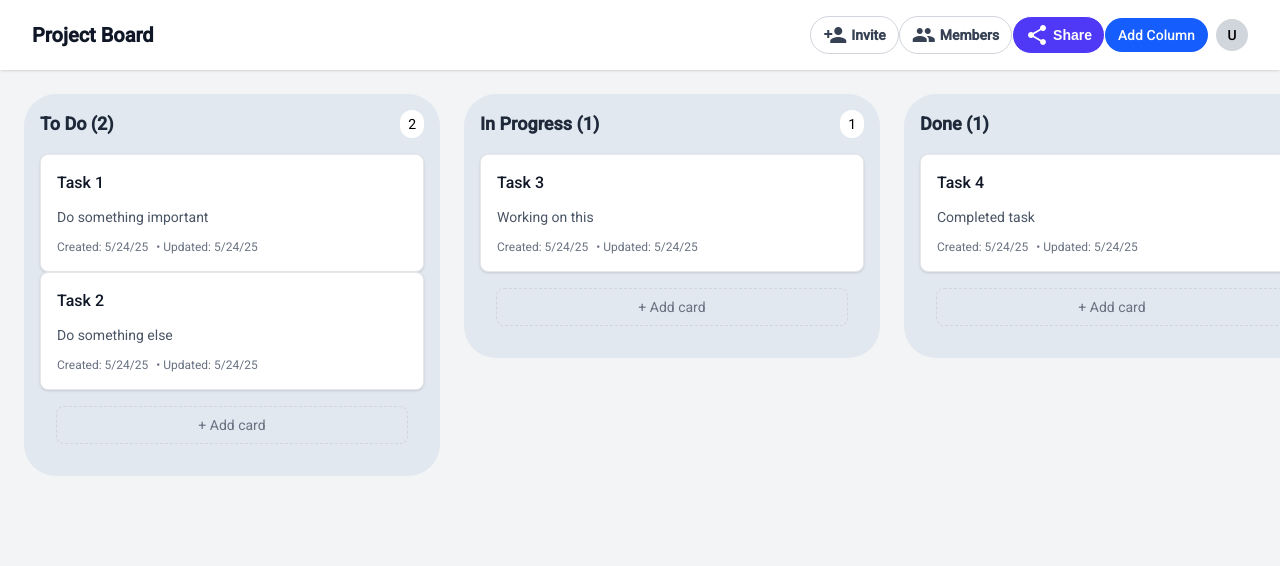
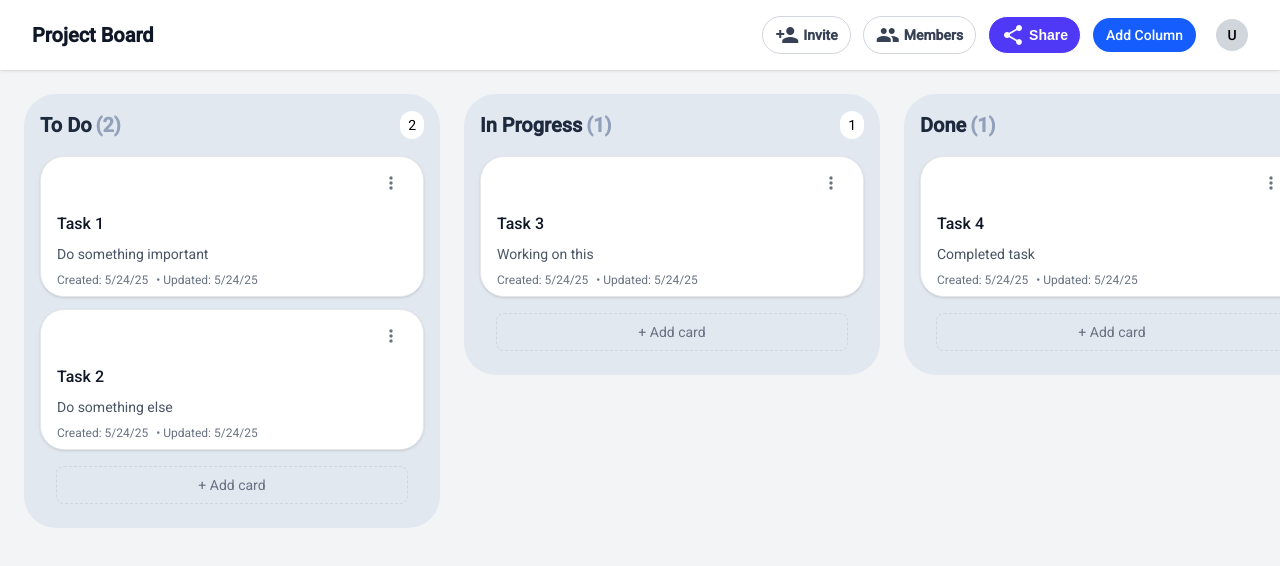
Before and after one commit to Abrarafi/kanban-board, an Angular app: page / in a window 1280 px wide. Shown: the top 566 px of the page. Built offline with nearby package versions, Linux system fonts and the light colour scheme.

Commit message:
add a menu for card

```diff
--- a/src/app/board/components/board-header/board-header.component.html
+++ b/src/app/board/components/board-header/board-header.component.html
@@ -3,7 +3,7 @@
       <div class="flex justify-between items-center">
         <h1 class="text-xl font-bold text-gray-900">{{ boardTitle }}</h1>
 
-        <div class="flex items-center space-x-2">
+        <div class="flex items-center space-x-2 gap-3">
           <!-- Invite Members Button -->
           @if(showActions){
             <button
--- a/src/app/board/components/card/card.component.html
+++ b/src/app/board/components/card/card.component.html
@@ -1,29 +1,73 @@
-<div class="bg-white p-4 rounded-lg shadow-sm border border-gray-200 hover:shadow-md transition-all">
-  <!-- Header -->
-  <div class="flex justify-between items-start mb-3">
-    <h3 class="text-base font-medium text-gray-900">{{ card.title }}</h3>
+<div class="bg-white px-2 py-1 rounded-3xl shadow-sm border border-gray-200 hover:shadow-md transition-all">
+  <div class="px-2 py-1 flex justify-between items-start">
     <div class="flex gap-2">
+      @if(card.priority) {
+        <span class="text-xs font-semibold px-2 py-1 rounded-full" [ngClass]="priorityClasses">
+          {{ card.priority }}
+        </span>
+      }
       @if(card.status) {
-        <span class="text-xs px-2 py-1 rounded-full" [ngClass]="statusClasses">
+        <span class="text-xs px-2 font-semibold py-1 rounded-full" [ngClass]="statusClasses">
           {{ card.status }}
         </span>
       }
-      @if(card.priority) {
-        <span class="text-xs px-2 py-1 rounded-full" [ngClass]="priorityClasses">
-          {{ card.priority }}
-        </span>
+    </div>
+
+    <div class="relative">
+      <button
+        (click)="toggleMenu()"
+        class="p-1 hover:bg-gray-100 rounded-full"
+        #menuButton
+      >
+        <mat-icon class="text-gray-500 text-xl">more_vert</mat-icon>
+      </button>
+
+      @if(isMenuOpen) {
+        <div
+          class="absolute right-0 mt-1 w-36 bg-white rounded-lg shadow-lg border border-gray-200 py-1 z-10"
+          (clickOutside)="closeMenu()"
+        >
+          <button
+            (click)="onEdit()"
+            class="w-full px-4 py-2 text-left text-sm text-gray-700 hover:bg-gray-100 flex items-center gap-2"
+          >
+            <mat-icon class="text-gray-500 text-base">edit</mat-icon>
+            Edit
+          </button>
+          <button
+            (click)="onMove()"
+            class="w-full px-4 py-2 text-left text-sm text-gray-700 hover:bg-gray-100 flex items-center gap-2"
+          >
+            <mat-icon class="text-gray-500 text-base">arrow_forward</mat-icon>
+            Move
+          </button>
+          <button
+            (click)="onDelete()"
+            class="w-full px-4 py-2 text-left text-sm  hover:bg-gray-100 flex items-center gap-2 text-red-600 hover:text-red-700"
+          >
+            <mat-icon class="text-base">delete</mat-icon>
+            Delete
+          </button>
+        </div>
       }
     </div>
   </div>
 
+  <!-- Title -->
+  <div class="px-2 py-1">
+    <h3 class="text-base font-medium text-gray-900">{{ card.title }}</h3>
+  </div>
+
   <!-- Description -->
   @if(card.description) {
-    <p class="text-sm text-gray-600 mb-3 line-clamp-2">{{ card.description }}</p>
+    <div class="px-2 py-1">
+      <p class="text-sm text-gray-600 line-clamp-2">{{ card.description }}</p>
+    </div>
   }
 
   <!-- Assignee -->
   @if(card.assignee) {
-    <div class="flex items-center mb-3">
+    <div class="px-2 py-1 flex items-center">
       @if(avatarUrl) {
         <img [src]="avatarUrl" [alt]="card.assignee.name"
              class="h-6 w-6 rounded-full mr-2 object-cover">
@@ -37,7 +81,7 @@
   }
 
   <!-- Footer -->
-  <div class="flex justify-between items-center text-xs text-gray-500">
+  <div class="px-2 py-1 flex justify-between items-center text-xs text-gray-500">
     <!-- Due Date -->
     @if(card.dueDate) {
       <div class="flex items-center">
--- a/src/app/board/components/card/card.component.ts
+++ b/src/app/board/components/card/card.component.ts
@@ -1,17 +1,64 @@
-import { Component, Input } from '@angular/core';
+import { Component, Input, Output, EventEmitter, ElementRef, ViewChild } from '@angular/core';
 import { DatePipe, NgClass } from '@angular/common';
 import { Card } from '../../models/card.model';
 import { MatIconModule } from '@angular/material/icon';
+import { MatDialog } from '@angular/material/dialog';
+import { CardDialogComponent } from '../card-dialog/card-dialog.component';
+import { ClickOutsideDirective } from '../../directives/click-outside.directive';
 
 @Component({
   selector: 'app-card',
   templateUrl: './card.component.html',
   styleUrls: ['./card.component.css'],
   standalone: true,
-  imports: [DatePipe, NgClass, MatIconModule]
+  imports: [DatePipe, NgClass, MatIconModule, ClickOutsideDirective]
 })
 export class CardComponent {
   @Input() card!: Card;
+  @Output() editCard = new EventEmitter<Card>();
+  @Output() moveCard = new EventEmitter<Card>();
+  @Output() deleteCard = new EventEmitter<Card>();
+  @ViewChild('menuButton') menuButton!: ElementRef;
+
+  isMenuOpen = false;
+
+  constructor(private dialog: MatDialog) {}
+
+  toggleMenu(): void {
+    this.isMenuOpen = !this.isMenuOpen;
+  }
+
+  closeMenu(): void {
+    this.isMenuOpen = false;
+  }
+
+  onEdit(): void {
+    this.closeMenu();
+    const dialogRef = this.dialog.open(CardDialogComponent, {
+      width: '500px',
+      data: {
+        mode: 'edit',
+        columnId: this.card.columnId,
+        card: this.card
+      }
+    });
+
+    dialogRef.afterClosed().subscribe(result => {
+      if (result) {
+        this.editCard.emit(result);
+      }
+    });
+  }
+
+  onMove(): void {
+    this.closeMenu();
+    this.moveCard.emit(this.card);
+  }
+
+  onDelete(): void {
+    this.closeMenu();
+    this.deleteCard.emit(this.card);
+  }
 
   get priorityClasses(): string {
     const classes: { [key: string]: string } = {
--- a/src/app/board/components/column/column.component.html
+++ b/src/app/board/components/column/column.component.html
@@ -7,24 +7,29 @@
   class="flex-shrink-0 w-[416px] bg-[#E2E8F0] rounded-4xl p-4  overflow-hidden"
 >
   <div class="flex justify-between items-center " [style.background-color]="column.color">
-    <h3 class="font-extrabold font- text-lg text-gray-800">{{ column.name }} ({{column.cards.length}})</h3>
+
+    <h3 class=" flex flex-row font-extrabold text-[20px] text-slate-800">{{ column.name }} <h4 class="px-1 text-slate-400"> ({{column.cards.length}})</h4></h3>
+
     <span class="text-sm bg-white bg-opacity-30 rounded-full px-2 py-1">
       {{ column.cards.length }}
     </span>
   </div>
 
-  <div class="py-4 space-y-3 ">
+  <div class="py-4 flex flex-col gap-3">
     <app-card
       *ngFor="let card of column.cards"
       [card]="card"
       cdkDrag
       [cdkDragData]="card"
+      (editCard)="onEditCard($event)"
+      (moveCard)="onMoveCard($event)"
+      (deleteCard)="onDeleteCard($event)"
     ></app-card>
   </div>
 
   <button
     (click)="onAddCard()"
-    class="mx-4 mb-4 w-[calc(100%-2rem)] text-sm text-gray-500 hover:text-gray-700 flex items-center justify-center py-2 border border-dashed border-gray-300 rounded-lg hover:border-gray-400"
+    class="mx-4 mb-2 w-[calc(100%-2rem)] text-sm text-gray-500 hover:text-gray-700 flex items-center justify-center py-2 border border-dashed border-gray-300 rounded-lg hover:border-gray-400"
   >
     <span>+ Add card</span>
   </button>
--- a/src/app/board/components/column/column.component.ts
+++ b/src/app/board/components/column/column.component.ts
@@ -6,6 +6,8 @@ import { NgFor } from '@angular/common';
 import { MatDialog } from '@angular/material/dialog';
 import { CardDialogComponent } from '../card-dialog/card-dialog.component';
 import { Card } from '../../models/card.model';
+import { ApiService } from '../../services/api.service';
+import { MoveCardDialogComponent } from '../move-card-dialog/move-card-dialog.component';
 
 @Component({
   selector: 'app-column',
@@ -17,10 +19,14 @@ import { Card } from '../../models/card.model';
 export class ColumnComponent {
   @Input() column!: Column;
   @Input() connectedTo: string[] = [];
+  @Input() allColumns: Column[] = [];
   @Output() cardDropped = new EventEmitter<CdkDragDrop<Card[]>>();
   @Output() addCard = new EventEmitter<Card>();
 
-  constructor(private dialog: MatDialog) {}
+  constructor(
+    private dialog: MatDialog,
+    private apiService: ApiService
+  ) {}
 
   onDrop(event: CdkDragDrop<Card[]>): void {
     this.cardDropped.emit(event);
@@ -42,4 +48,55 @@ export class ColumnComponent {
       }
     });
   }
+
+  onEditCard(card: Card): void {
+    this.apiService.updateCard(this.column.id, card).subscribe({
+      next: (updatedCard) => {
+        const index = this.column.cards.findIndex(c => c.id === card.id);
+        if (index !== -1) {
+          this.column.cards[index] = updatedCard;
+        }
+      },
+      error: (err) => {
+        console.error('Failed to update card:', err);
+      }
+    });
+  }
+
+  onMoveCard(card: Card): void {
+    const dialogRef = this.dialog.open(MoveCardDialogComponent, {
+      width: '400px',
+      data: {
+        card: card,
+        columns: this.allColumns,
+        currentColumnId: this.column.id
+      }
+    });
+
+    dialogRef.afterClosed().subscribe(result => {
+      if (result) {
+        const destinationColumn = result as Column;
+        this.apiService.moveCard(this.column.id, destinationColumn.id, card).subscribe({
+          next: () => {
+            this.column.cards = this.column.cards.filter(c => c.id !== card.id);
+            destinationColumn.cards.push({...card, columnId: destinationColumn.id});
+          },
+          error: (err) => {
+            console.error('Failed to move card:', err);
+          }
+        });
+      }
+    });
+  }
+
+  onDeleteCard(card: Card): void {
+    this.apiService.deleteCard(this.column.id, card.id).subscribe({
+      next: () => {
+        this.column.cards = this.column.cards.filter(c => c.id !== card.id);
+      },
+      error: (err) => {
+        console.error('Failed to delete card:', err);
+      }
+    });
+  }
 }
--- /dev/null
+++ b/src/app/board/directives/click-outside.directive.ts
@@ -0,0 +1,19 @@
+import { Directive, ElementRef, EventEmitter, HostListener, Output } from '@angular/core';
+
+@Directive({
+  selector: '[clickOutside]',
+  standalone: true
+})
+export class ClickOutsideDirective {
+  @Output() clickOutside = new EventEmitter<void>();
+
+  constructor(private elementRef: ElementRef) {}
+
+  @HostListener('document:click', ['$event.target'])
+  onClick(target: any) {
+    const clickedInside = this.elementRef.nativeElement.contains(target);
+    if (!clickedInside) {
+      this.clickOutside.emit();
+    }
+  }
+}
--- a/src/app/board/pages/board-view/board-view.component.html
+++ b/src/app/board/pages/board-view/board-view.component.html
@@ -19,6 +19,7 @@
           <app-column
             [column]="column"
             [connectedTo]="getConnectedColumnIds(column.id)"
+            [allColumns]="board.columns"
             (cardDropped)="onCardDropped($event)"
             (addCard)="onAddCard(column.id, $event)"
           ></app-column>
```
Also changed, not shown: src/app/board/components/move-card-dialog/move-card-dialog.component.ts (added, +56 -0 lines).
